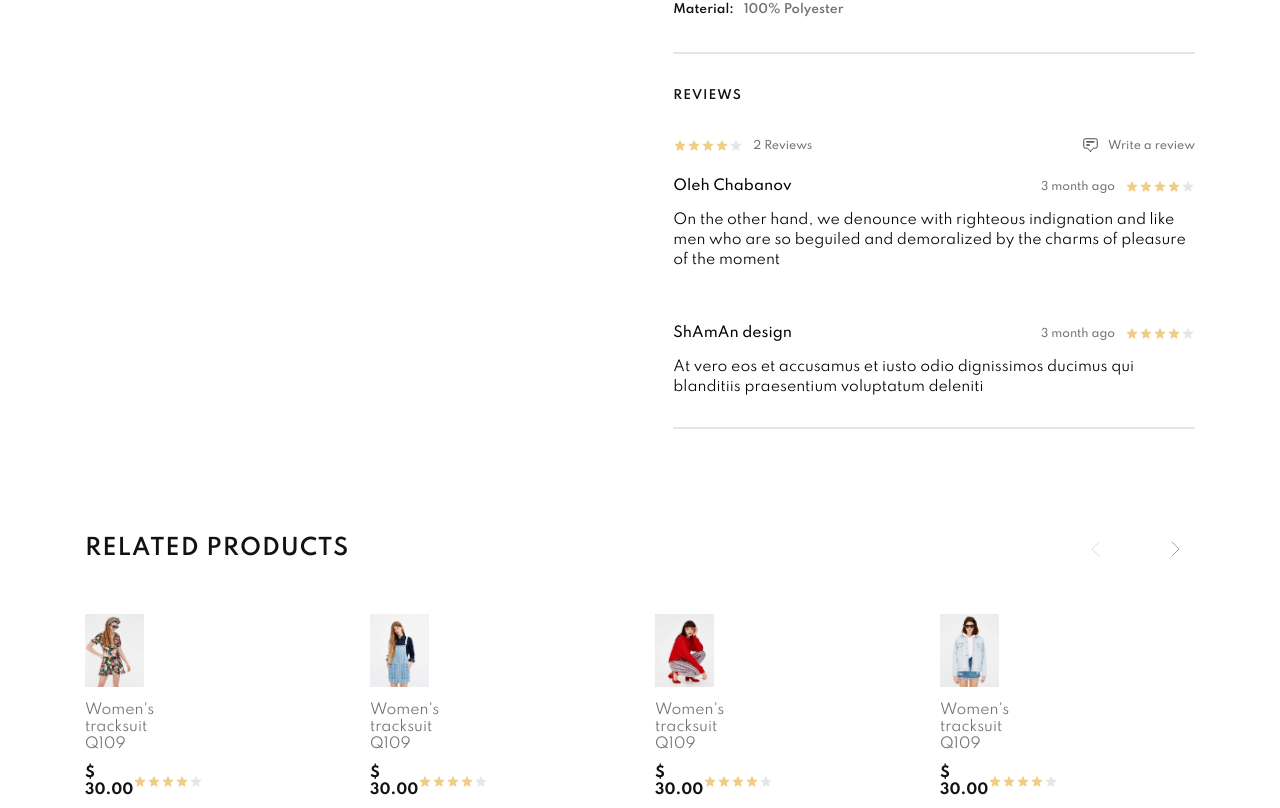
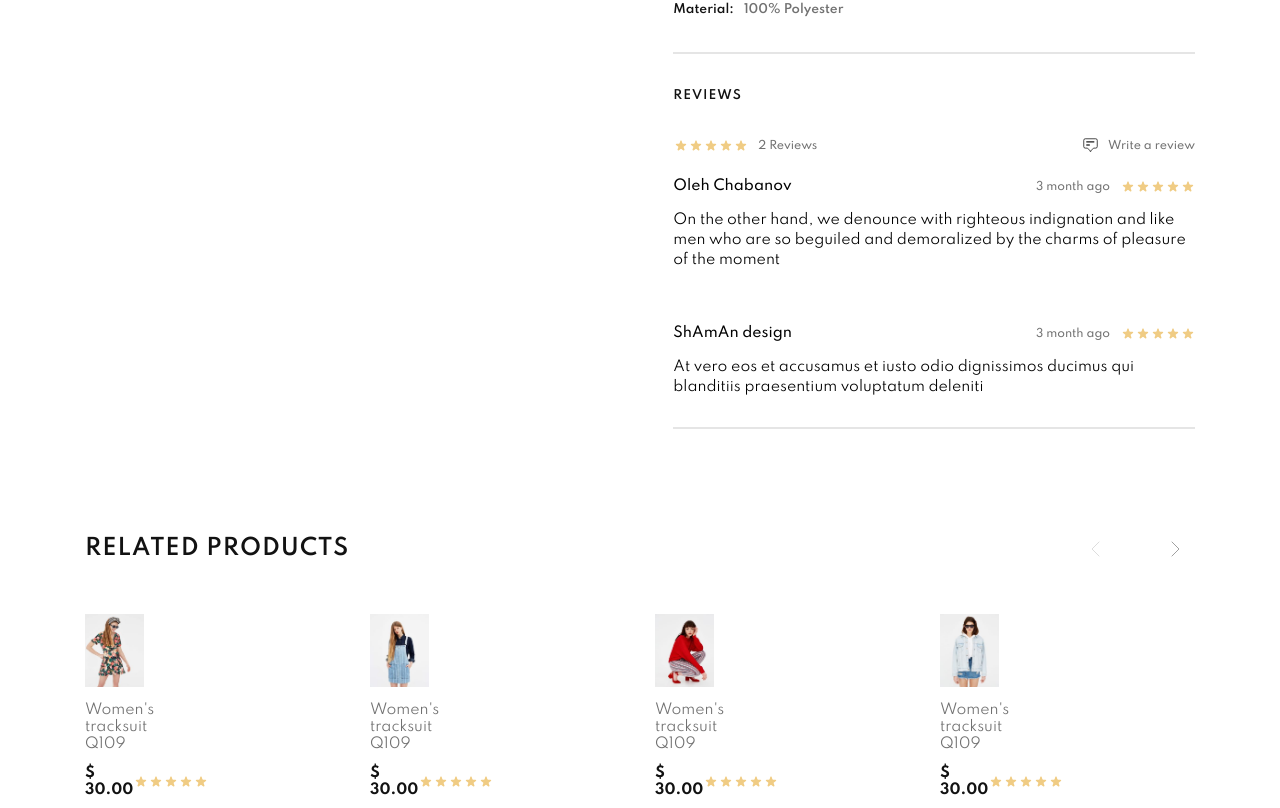
Before and after one commit to mitrofanzxc/training-shop, a React (Create React App) app: page /#/men/1 in a window 1280 px wide. Shown: the part 1312-2120 px from the top of the page. Built offline with nearby package versions, Linux system fonts and the light colour scheme.

Commit message:
fix: test

```diff
--- a/src/components/MenCatalog/MenCatalog.scss
+++ b/src/components/MenCatalog/MenCatalog.scss
@@ -115,50 +115,6 @@
         }
       }
     }
-
-    .product__card__rating {
-      @include flexSpaceBetween;
-      list-style: none;
-      margin: 0;
-      padding: 0;
-
-      @media (max-width: $breakpoint-md-min) {
-        width: 25%;
-      }
-
-      @media (max-width: $breakpoint-sm-min) {
-        width: 30%;
-      }
-
-      @media (max-width: $breakpoint-sm-min) {
-        width: 35%;
-      }
-
-      @media (max-width: $breakpoint-xs-min) {
-        width: 40%;
-      }
-
-      @media (max-width: $breakpoint-xxs-min) {
-        width: 45%;
-      }
-
-      .product__card__rating__item {
-        @include flexCenter;
-        list-style: none;
-        width: 14px;
-        height: $base * 3;
-        background-position: center;
-        background-repeat: no-repeat;
-
-        &:nth-child(-n + 4) {
-          background-image: url("./assets/img/star__filled.svg");
-        }
-
-        &:nth-child(5) {
-          background-image: url("./assets/img/star.svg");
-        }
-      }
-    }
   }
 }
 
--- a/src/components/MensMain/MensMain.jsx
+++ b/src/components/MensMain/MensMain.jsx
@@ -31,7 +31,6 @@ const MensMain = () => {
                       alt="Product Card Men Img"
                     />
                   </Link>
-
                   <div className="product__card__title">
                     {PRODUCTSitem.name}
                   </div>
--- a/src/components/RelatedProducts/RelatedProducts.scss
+++ b/src/components/RelatedProducts/RelatedProducts.scss
@@ -81,30 +81,6 @@
       color: $color-dark;
     }
   }
-
-  .product__card__rating {
-    @include flexSpaceBetween;
-    list-style: none;
-    margin: 0;
-    padding: 0;
-
-    .product__card__rating__item {
-      @include flexCenter;
-      list-style: none;
-      width: 14px;
-      height: $base * 3;
-      background-position: center;
-      background-repeat: no-repeat;
-
-      &:nth-child(-n + 4) {
-        background-image: url("./assets/img/star__filled.svg");
-      }
-
-      &:nth-child(5) {
-        background-image: url("./assets/img/star.svg");
-      }
-    }
-  }
 }
 
 // === / CATALOG ===
--- a/src/components/WomenCatalog/WomenCatalog.scss
+++ b/src/components/WomenCatalog/WomenCatalog.scss
@@ -115,50 +115,6 @@
         }
       }
     }
-
-    .product__card__rating {
-      @include flexSpaceBetween;
-      list-style: none;
-      margin: 0;
-      padding: 0;
-
-      @media (max-width: $breakpoint-md-min) {
-        width: 25%;
-      }
-
-      @media (max-width: $breakpoint-sm-min) {
-        width: 30%;
-      }
-
-      @media (max-width: $breakpoint-sm-min) {
-        width: 35%;
-      }
-
-      @media (max-width: $breakpoint-xs-min) {
-        width: 40%;
-      }
-
-      @media (max-width: $breakpoint-xxs-min) {
-        width: 45%;
-      }
-
-      .product__card__rating__item {
-        @include flexCenter;
-        list-style: none;
-        width: 14px;
-        height: $base * 3;
-        background-position: center;
-        background-repeat: no-repeat;
-
-        &:nth-child(-n + 4) {
-          background-image: url("./assets/img/star__filled.svg");
-        }
-
-        &:nth-child(5) {
-          background-image: url("./assets/img/star.svg");
-        }
-      }
-    }
   }
 }
 
--- a/src/components/WomensMain/WomensMain.jsx
+++ b/src/components/WomensMain/WomensMain.jsx
@@ -1,7 +1,6 @@
 import { Link } from "react-router-dom";
 
-import { ProductCardDataBaseWomen } from "../../shared/ProductCardDataBaseWomen";
-import { Rating } from "../Rating/Rating";
+import { PRODUCTS } from "../../shared/Products";
 
 import "./WomensMain.scss";
 
@@ -21,35 +20,41 @@ const WomensMain = () => {
             </div>
           </div>
           <div className="products__container">
-            {ProductCardDataBaseWomen.map((ProductCardDataBaseWomenItem) => {
+            {PRODUCTS.women.slice(0, 8).map((PRODUCTSitem) => {
+              let RATING = PRODUCTSitem.rating;
+              let RATING_STARS_FILLED = (
+                <img
+                  src="./assets/img/star__filled.svg"
+                  alt="star"
+                  className="product__card__rating__item"
+                />
+              );
               return (
                 <div className="product__card">
-                  <div>
-                    <Link
-                      to={`/${ProductCardDataBaseWomenItem.productType}/${ProductCardDataBaseWomenItem.id}`}
-                    >
-                      <img
-                        src={ProductCardDataBaseWomenItem.img}
-                        className={ProductCardDataBaseWomenItem.className}
-                        alt={ProductCardDataBaseWomenItem.alt}
-                      />
-                    </Link>
-                  </div>
+                  <Link to={`${PRODUCTSitem.category}/${PRODUCTSitem.id}`}>
+                    <img
+                      src={`https://training.cleverland.by/shop${PRODUCTSitem.images[0].url}`}
+                      className="product__card__image"
+                      alt="Product Card Women Img"
+                    />
+                  </Link>
                   <div className="product__card__title">
-                    {ProductCardDataBaseWomenItem.header}
+                    {PRODUCTSitem.name}
                   </div>
                   <div className="product__card__price__list">
                     <div className="product__card__price__item">
-                      {ProductCardDataBaseWomenItem.price}
+                      {`$ ${PRODUCTSitem.price.toFixed(2)}`}
                     </div>
-                    <Rating />
+                    <div className="product__card__rating">
+                      {Array(RATING).fill(RATING_STARS_FILLED)}
+                    </div>
                   </div>
                 </div>
               );
             })}
           </div>
           <button className="button__all">
-            <Link to="/women" className="button__all__link">
+            <Link to="/men" className="button__all__link">
               See All
             </Link>
           </button>
--- a/src/components/WomensMain/WomensMain.scss
+++ b/src/components/WomensMain/WomensMain.scss
@@ -41,3 +41,41 @@
 }
 
 // === / CATALOG ===
+
+// === RATING ===
+
+.product__card__rating {
+  @include flexSpaceBetween;
+  list-style: none;
+  margin: 0;
+  padding: 0;
+
+  @media (max-width: $breakpoint-md-min) {
+    width: 25%;
+  }
+
+  @media (max-width: $breakpoint-sm-min) {
+    width: 30%;
+  }
+
+  @media (max-width: $breakpoint-sm-min) {
+    width: 35%;
+  }
+
+  @media (max-width: $breakpoint-xs-min) {
+    width: 40%;
+  }
+
+  @media (max-width: $breakpoint-xxs-min) {
+    width: 45%;
+  }
+
+  .product__card__rating__item {
+    @include flexCenter;
+    list-style: none;
+    width: 14px;
+    height: $base * 3;
+  }
+}
+
+// === / RATING ===
```
